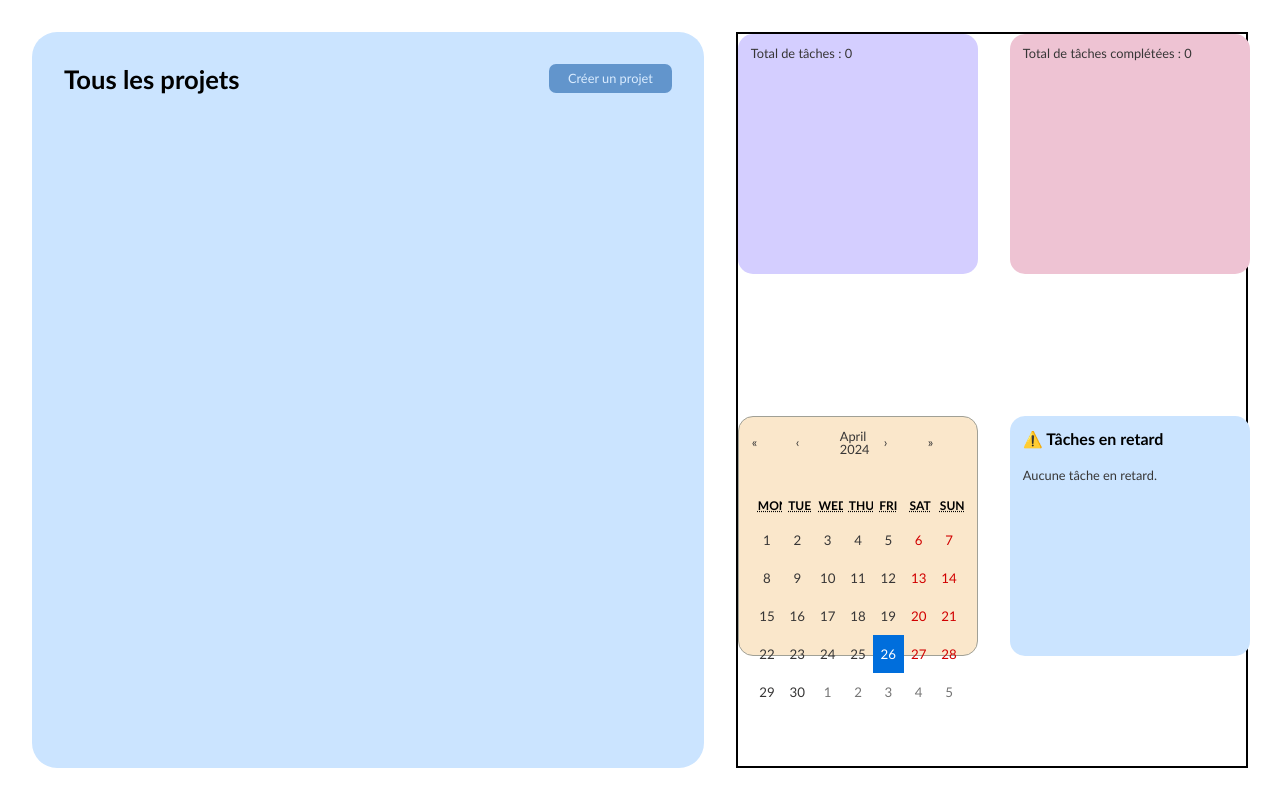
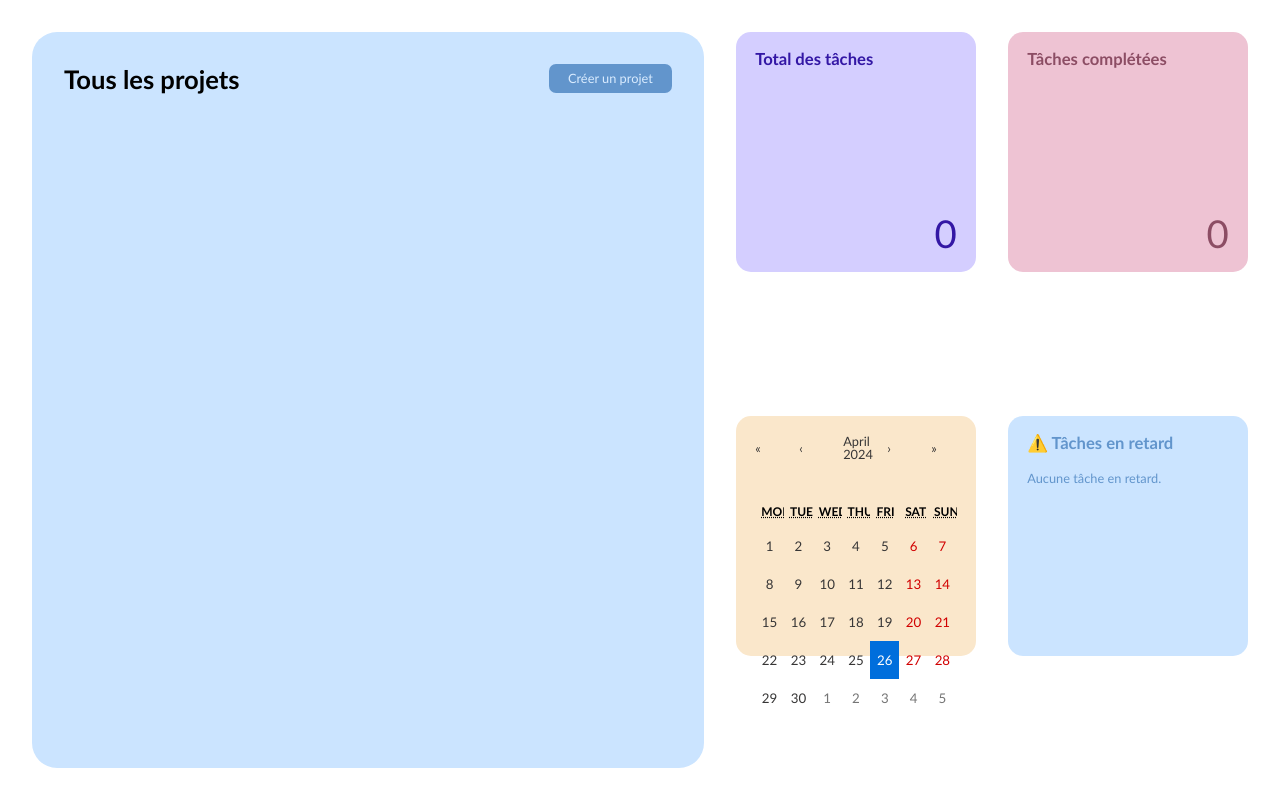
Before and after one commit to mathoos/task-manager, a React (Create React App) app: page / in a window 1280 px wide. Built offline with nearby package versions, Linux system fonts and the light colour scheme.

Commit message:
bloc calendar and late task

```diff
--- a/src/pages/Home.js
+++ b/src/pages/Home.js
@@ -84,10 +84,12 @@ function Home() {
                 <div className="home_container-info">
 
                     <div className="bloc">
-                            <p>Total de tâches : {totalNotes}</p>
+                        <h2>Total des tâches</h2>
+                        <p className="bloc_number">{totalNotes}</p>
                     </div>
                     <div className="bloc">
-                            <p>Total de tâches complétées : {totalCompletedNotes}</p>
+                        <h2>Tâches complétées</h2>
+                        <p className="bloc_number">{totalCompletedNotes}</p>
                     </div>
 
 
@@ -95,21 +97,21 @@ function Home() {
                         onChange={handleDateChange}
                         value={selectedDate || new Date()}
                         tileClassName={tileClassName}
-                            className="bloc"
+                        className="bloc bloc_calendar"
                     />
 
                     <div className="bloc">
-                            <h4>⚠️ Tâches en retard</h4>
+                        <h2>⚠️ Tâches en retard</h2>
                         {overdueNotes.length === 0 ? (
                             <p>Aucune tâche en retard.</p>
                         ) : (
-                                <ul>
+                            <div className="bloc_late">
                                 {overdueNotes.map(note => (
-                                        <li key={note.id}>
-                                            <span>{note.title}</span> – <em>{format(parseISO(note.date), 'dd/MM/yyyy')}</em>
-                                        </li>
+                                    <p key={note.id}>
+                                        - {note.title} <em>{format(parseISO(note.date), 'dd/MM/yyyy')}</em>
+                                    </p>
                                 ))}
-                                </ul>
+                            </div>
                         )}
                     </div>
 
--- a/src/pages/Home.scss
+++ b/src/pages/Home.scss
@@ -73,25 +73,61 @@
             grid-template-columns: repeat(2, 1fr);
             gap : 2.5vw;
             width : 40vw;
-            border : 2px solid black;
 
 
             .bloc{
+                display : flex;
+                flex-direction: column;
+                justify-content: space-between;
                 width : 18.75vw;
                 height : 18.75vw;
                 border-radius : 15px;
                 background-color: $violet;
+                padding : 1.5vw;
+
+                &_number{
+                    align-items:  flex-end;
+                    margin-left : auto;
+                    font-size : 3vw;
+                }
+
+                &_late{
+                    display : flex;
+                    flex-direction: column;
+                    gap : 0.5vw;
+                }
+
+                &_calendar{
+                    border : none;
+                }
+
+                h2, p{
+                    color : $violetDark;
+                }
 
                 &:nth-of-type(2){
                     background-color: $rose;
+
+                    h2, p{
+                        color : $roseDark;
+                    }
                 }
 
                 &:nth-of-type(3){
                     background-color: $jaune;
+
+                    h2, p{
+                        color : $jauneDark;
+                    }
                 }
 
                 &:nth-of-type(4){
+                    justify-content: flex-start;
                     background-color: $bleu;
+
+                    h2, p{
+                        color : $bleuDark;
+                    }
                 }
             }
         }
```
Lines whose indentation alone changed are shown as unchanged.
